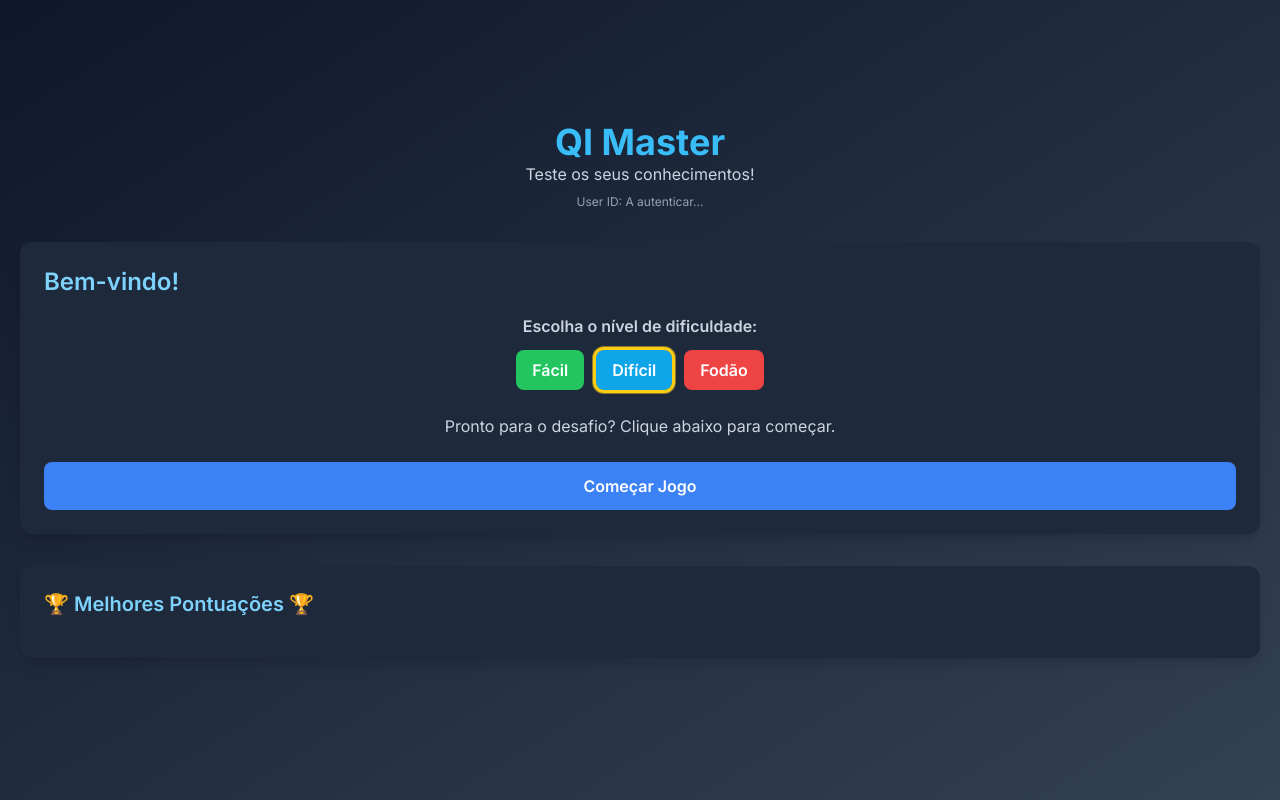
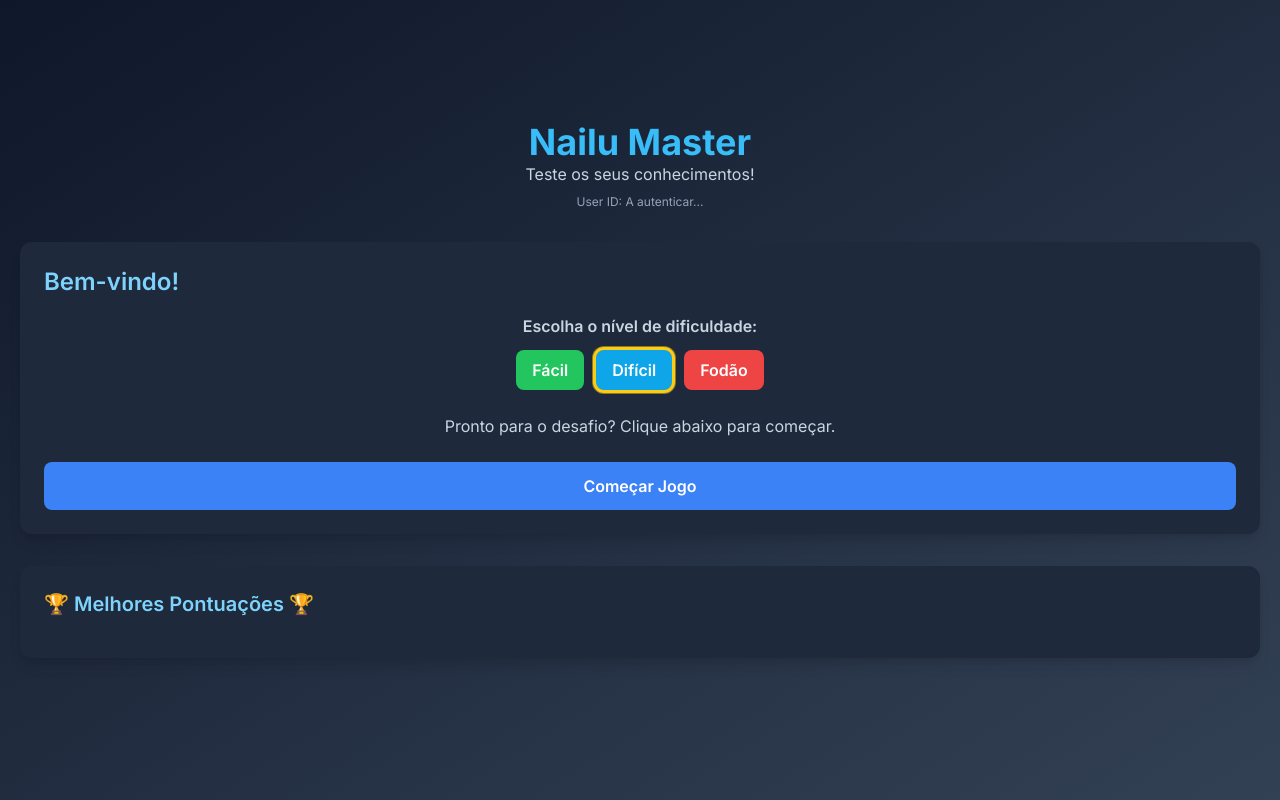
Before and after one commit to NaiaraT/nailuqi, a plain HTML site: page index.html in a window 1280 px wide. Drawn offline with nearby package versions, Linux system fonts and the light colour scheme; no server answers.

Commit message:
Update index.html

```diff
--- a/index.html
+++ b/index.html
@@ -91,7 +91,7 @@
 <body class="flex items-center justify-center min-h-screen bg-gradient-to-br from-slate-900 to-slate-700 text-slate-100">
     <div class="container">
         <header class="text-center mb-8">
-            <h1 class="text-4xl font-bold text-sky-400">QI Master</h1>
+            <h1 class="text-4xl font-bold text-sky-400">Nailu Master</h1>
             <p class="text-slate-300">Teste os seus conhecimentos!</p>
             <p class="text-xs text-slate-400 mt-2">User ID: <span id="user-id-display">A autenticar...</span></p>
         </header>
```
